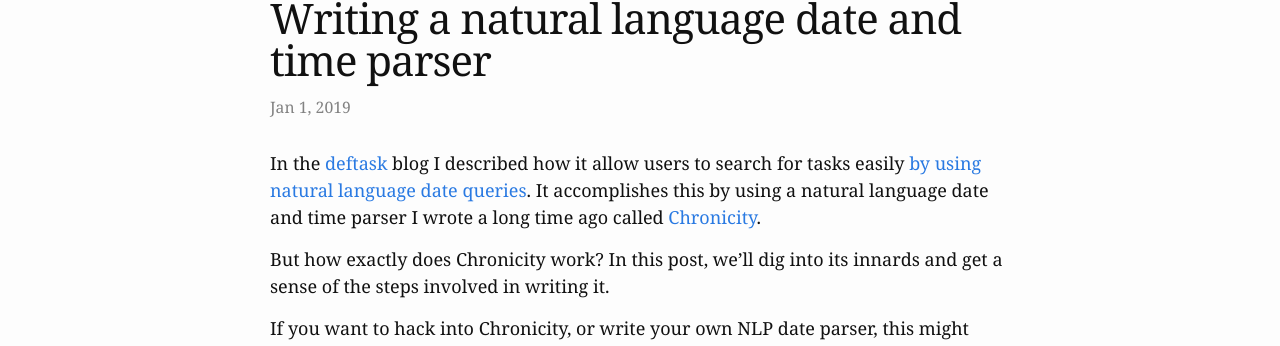
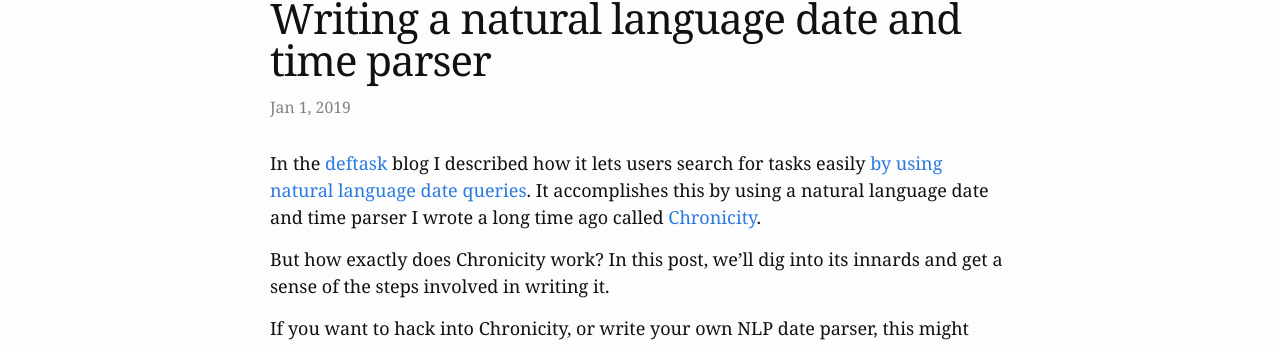
Before and after one commit to lisperin/lisperin.github.io, a Jekyll site: the page built from _posts/2019-01-01-nlp-date-parser.md, in a window 1280 px wide and 900 px high. Shown: the part 95-441 px from the top of the window. Built offline with Jekyll 4.4.1, drawn with Linux system fonts in a browser that asks for light colours.

Commit message:
Update 2019-01-01-nlp-date-parser.md

```diff
--- a/_posts/2019-01-01-nlp-date-parser.md
+++ b/_posts/2019-01-01-nlp-date-parser.md
@@ -4,7 +4,7 @@
 permalink: /nlp-date-parser
 ---
 
-In the [deftask](https://deftask.com) blog I described how it allow users to
+In the [deftask](https://deftask.com) blog I described how it lets users
 search for tasks easily [by using natural language date
 queries](https://blog.deftask.com/why-are-date-based-searches-so-hard/). It
 accomplishes this by using a natural language date and time parser I wrote a
```
